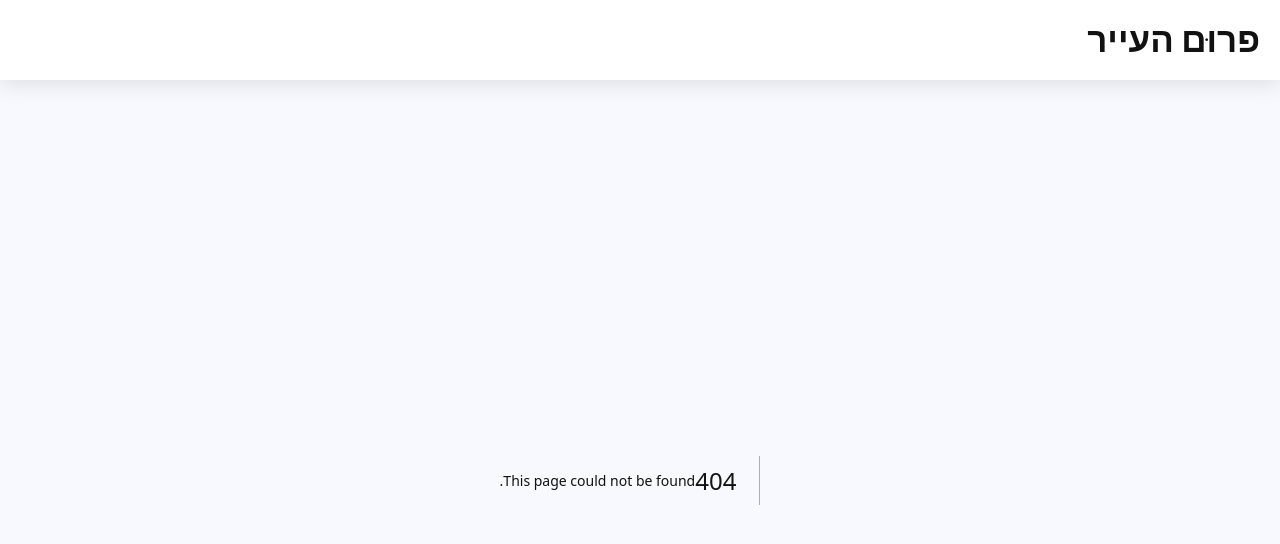
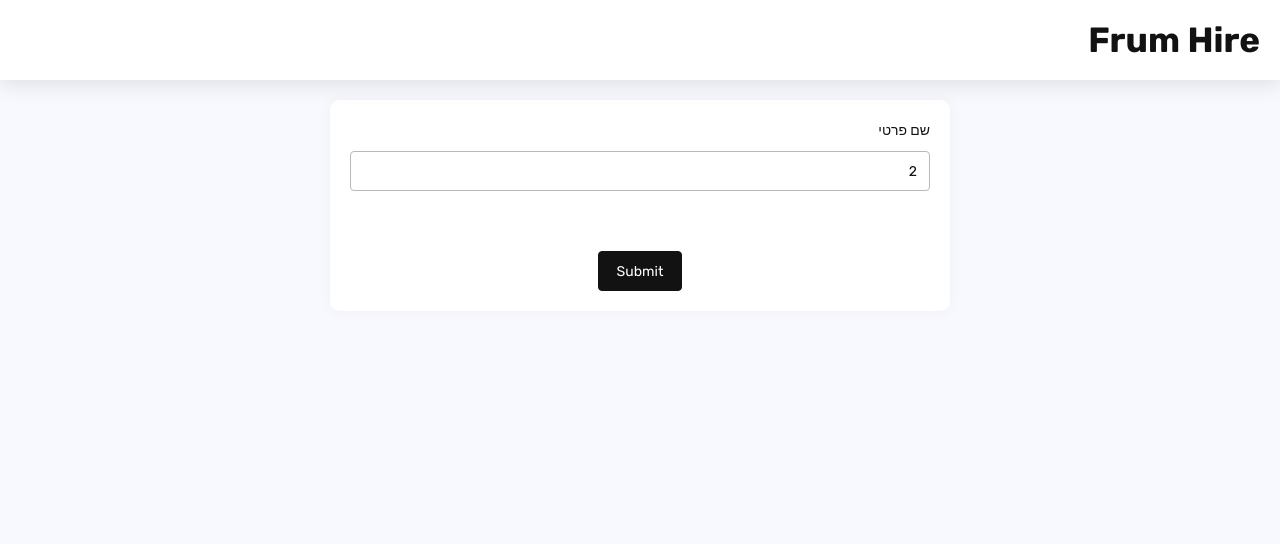
Before and after one commit to LevadoTech/frumhire_ui, a Next.js app: page /components in a window 1280 px wide. Before the commit this address had no page. Shown: the top 544 px of the page. Built offline with nearby package versions, Linux system fonts and the light colour scheme.

Commit message:
added react hook form

```diff
--- a/package.json
+++ b/package.json
@@ -12,7 +12,8 @@
   "dependencies": {
     "next": "14.2.5",
     "react": "^18",
-    "react-dom": "^18"
+    "react-dom": "^18",
+    "react-hook-form": "^7.52.1"
   },
   "devDependencies": {
     "@types/node": "^20",
--- /dev/null
+++ b/src/app/components/page.tsx
@@ -0,0 +1,48 @@
+'use client';
+
+import { Button } from '@/components/button/button';
+import { Card } from '@/components/card/card';
+import { InputField } from '@/components/input/input-field';
+import { SitePage } from '@/components/site/site-page';
+import { classnames } from '@/utils/classnames';
+import { useForm } from 'react-hook-form';
+
+const form = classnames(['flex w-[100%] flex-col items-center justify-between gap-[40px]']);
+
+const forms = classnames(['flex w-[50%] flex-col items-center justify-between gap-[40px]']);
+
+const Components = () => {
+  const f = useForm({
+    defaultValues: {
+      age: '2'
+    }
+  });
+
+  return (
+    <SitePage>
+      <div className={forms}>
+        <Card>
+          <form
+            className={form}
+            onSubmit={f.handleSubmit((vals: { age: string }) => {
+              console.log(vals);
+            })}
+          >
+            <InputField
+              form={f}
+              id="age"
+              label="שם פרטי"
+              rules={{
+                required: val => !!val || 'required',
+                greaterThan2: val => val > 2 || 'must be greater than 2'
+              }}
+            />
+            <Button type="submit">Submit</Button>
+          </form>
+        </Card>
+      </div>
+    </SitePage>
+  );
+};
+
+export default Components;
--- a/src/app/layout.tsx
+++ b/src/app/layout.tsx
@@ -2,6 +2,7 @@ import type { Metadata } from 'next';
 import { Rubik } from 'next/font/google';
 import './globals.css';
 import { classnames } from '@/utils/classnames';
+import Link from 'next/link';
 
 const rubik = Rubik({ subsets: ['latin'] });
 
@@ -24,7 +25,9 @@ export default function RootLayout({
   return (
     <html lang="he" dir="rtl">
       <body className={classnames([body, rubik.className])}>
-        <header className={header}>פרוּם העייר</header>
+        <header className={header}>
+          <Link href="/">Frum Hire</Link>
+        </header>
         <main className={main}>{children}</main>
       </body>
     </html>
--- a/src/components/button/button.tsx
+++ b/src/components/button/button.tsx
@@ -6,11 +6,18 @@ export interface ButtonProps {
   clear?: boolean;
   size?: 'small' | 'medium' | 'large';
   className?: string;
+  type?: 'submit' | 'button';
 }
 
-export const Button = ({ children, clear, size = 'small', className }: ButtonProps) => {
+export const Button = ({
+  children,
+  clear,
+  size = 'small',
+  className,
+  type = 'button'
+}: ButtonProps) => {
   return (
-    <button className={classnames(['fh-button', button({ clear, size }), className])}>
+    <button type={type} className={classnames(['fh-button', button({ clear, size }), className])}>
       {children}
     </button>
   );
--- /dev/null
+++ b/src/components/input/input-field.tsx
@@ -0,0 +1,32 @@
+import { useController, Validate } from 'react-hook-form';
+import { Input, InputProps } from './input';
+
+export interface InputFieldProps extends InputProps {
+  form: any;
+  rules?: {
+    [key: string]: Validate<any, any>;
+  };
+}
+
+export const InputField = ({ size = 'small', id, label, form, rules }: InputFieldProps) => {
+  const { field, fieldState } = useController({
+    name: id,
+    control: form.control,
+    rules: {
+      validate: rules
+    }
+  });
+
+  return (
+    <Input
+      error={fieldState.error?.message}
+      size={size}
+      label={label}
+      onChange={field.onChange}
+      onBlur={field.onBlur} // notify when input is touched/blur
+      value={field.value} // input value
+      id={field.name}
+    />
+  ); // send down the input name
+  // inputRef={field.ref} // send input ref, so we can focus on input when error appear />;
+};
--- a/src/components/input/input.tsx
+++ b/src/components/input/input.tsx
@@ -1,6 +1,6 @@
 import { classnames } from '@/utils/classnames';
 import { Field } from '../form/field';
-import { ReactNode } from 'react';
+import { FocusEventHandler, ReactNode } from 'react';
 
 export const input = (props: { size?: 'small' | 'medium' | 'large' }) =>
   classnames([
@@ -21,12 +21,22 @@ export interface InputProps {
   id: string;
   label?: ReactNode;
   error?: string;
+  onBlur?: FocusEventHandler<HTMLInputElement> | undefined;
 }
 
-export const Input = ({ value, onChange, size = 'small', id, label, error }: InputProps) => {
+export const Input = ({
+  value,
+  onChange,
+  size = 'small',
+  id,
+  label,
+  error,
+  onBlur
+}: InputProps) => {
   return (
     <Field id={id} label={label} error={error}>
       <input
+        onBlur={onBlur}
         id={id}
         className={input({ size })}
         value={value}
```
Also changed, not shown: .eslintrc.js, 1 other file (tests, documents, lock files or other folders).
